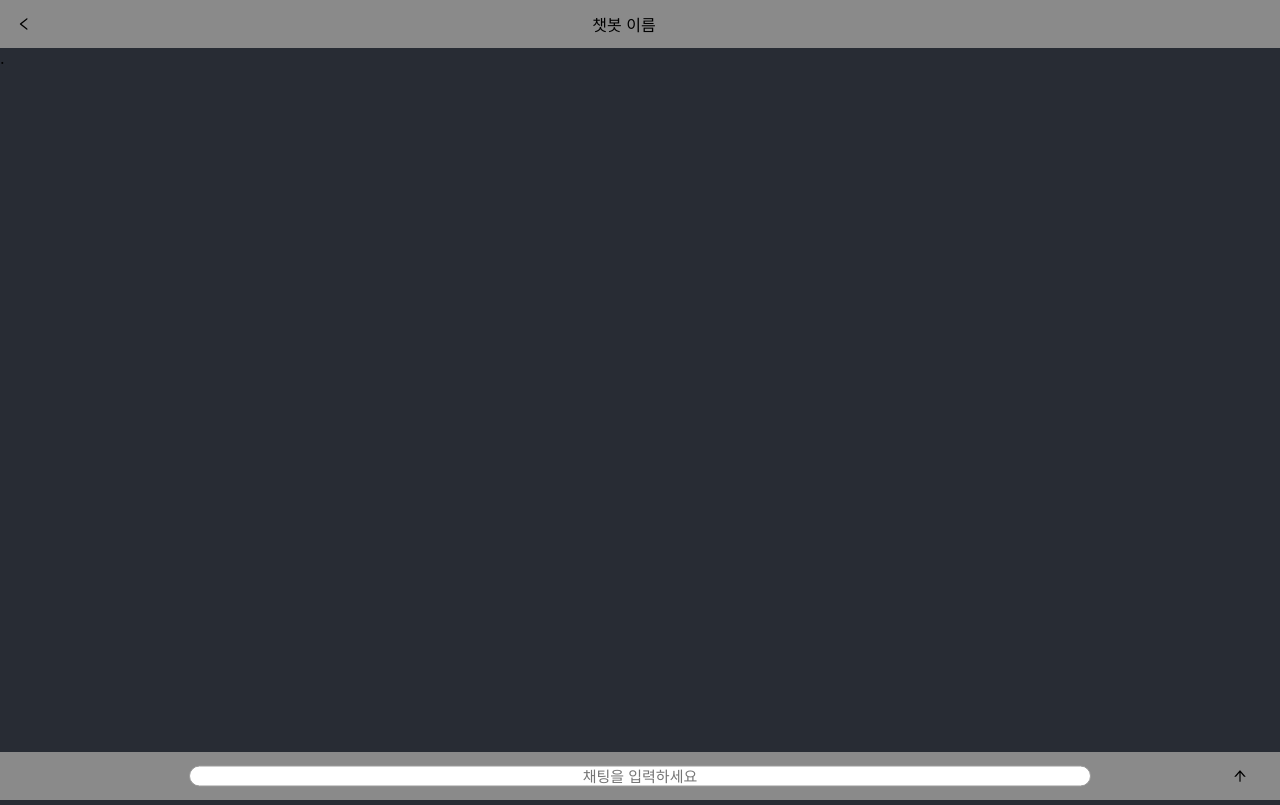
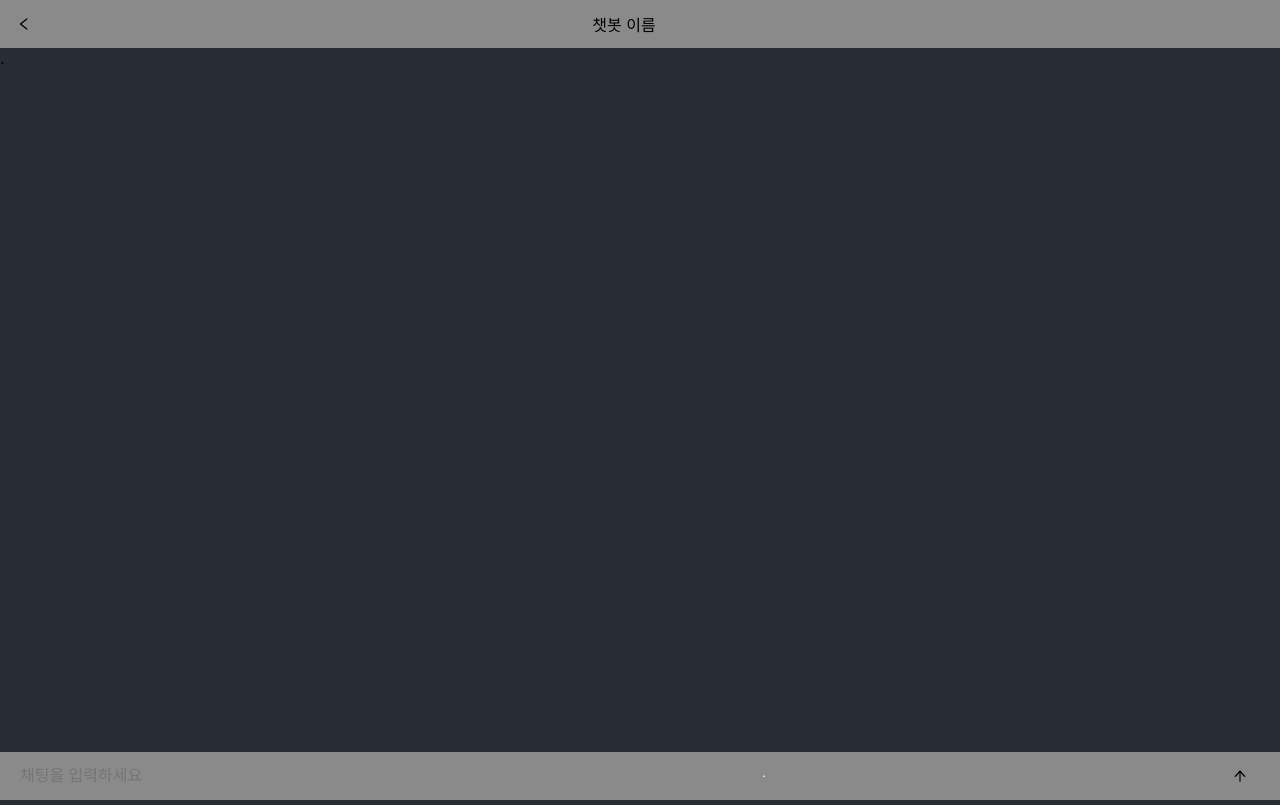
Before and after one commit to cheomuk/ChatbotWebSite, a React (Create React App) app in the folder packages/client/chatbot/: page / in a window 1280 px wide. Built offline with nearby package versions, Linux system fonts and the light colour scheme.

Commit message:
text css 변경

```diff
--- a/packages/client/chatbot/src/UnderBar.css
+++ b/packages/client/chatbot/src/UnderBar.css
@@ -1,4 +1,4 @@
-.underBar{
+.underBar {
   background-color: rgb(138, 138, 138);
   height: 3rem;
   position: absolute;
@@ -9,34 +9,29 @@
   align-items: center;
 }
 
-.btnEnter{
+.btnEnter {
   margin-right: 1rem;
   position: absolute;
   right: 1rem;
   padding: none;
 }
 
-.chat{
-    font-size: 15px;
-    text-align: center;
-    position: absolute;
-    width: 70%;
-    left: 50%;
-    bottom: 50%;
-    transform: translate(-50%,50%);
-    padding: none;
-    margin: 0 auto;
-    border: 1px solid rgb(155, 155, 155);
-    border-radius: 25px;
+.chat {
+  color: "white";
+  flex: 1;
+  margin-left: 12;
+  border: none;
+  background: transparent;
+  font-size: 1em;
+  outline: none;
+  padding: 20px;
 }
 
-.chatBox{
+.chatBox {
   background-color: bisque;
   color: black;
-
-
   width: fit-content;
-    height: 'fit-content';
+  height: "fit-content";
   padding: 10px;
   border-radius: 20rem;
   margin-left: 20px;
```
Lines whose indentation alone changed are shown as unchanged.
